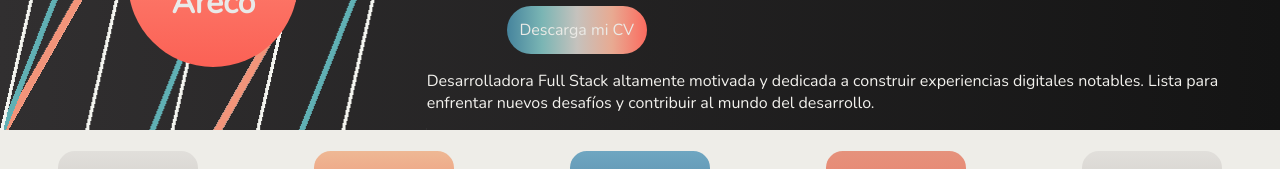
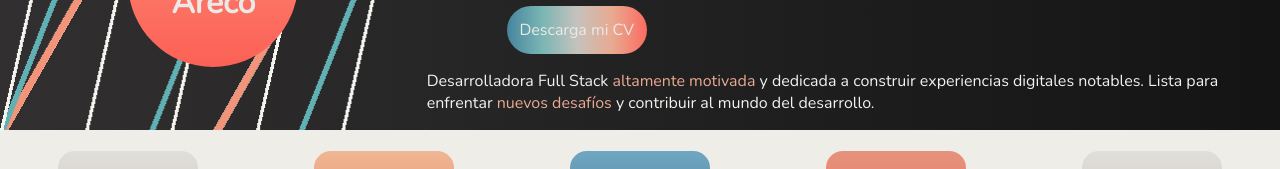
Before and after one commit to sairaareco/portfolio, a Next.js app in the folder client/: page / in a window 1280 px wide. Shown: the part 246-415 px from the top of the page. Built offline with nearby package versions, Linux system fonts and the light colour scheme.

Commit message:
parrafo inicio

```diff
--- a/client/app/components/Init.tsx
+++ b/client/app/components/Init.tsx
@@ -15,7 +15,7 @@ const Init = () => {
                     <h3 className={styles.fullStack}> Full Stack </h3>
                     <h1 className={styles.developer}> Developer </h1>
                     <button className={styles.buttonDownloadCv}> Descarga mi CV </button>
-                    <p className={styles.description}> Desarrolladora Full Stack altamente motivada y dedicada a construir experiencias digitales notables. Lista para enfrentar nuevos desafíos y contribuir al mundo del desarrollo. </p>
+                    <p className={styles.description}> Desarrolladora Full Stack <span className={styles.descriptionColour}> altamente motivada </span> y dedicada a construir experiencias digitales notables. Lista para enfrentar <span className={styles.descriptionColour}> nuevos desafíos </span> y contribuir al mundo del desarrollo. </p>
                 </div>
             </div>
             <div className={styles.boxes}>
--- a/client/app/styles/Init.module.css
+++ b/client/app/styles/Init.module.css
@@ -92,6 +92,10 @@ backgraound attachhemtne: para dejar fixed un fondo de pantalla
     color: #F2F1ED;
 }
 
+.descriptionColour {
+    color: #E8AA92;
+}
+
 .boxes {
     display: flex;
     justify-content: space-around;
```
